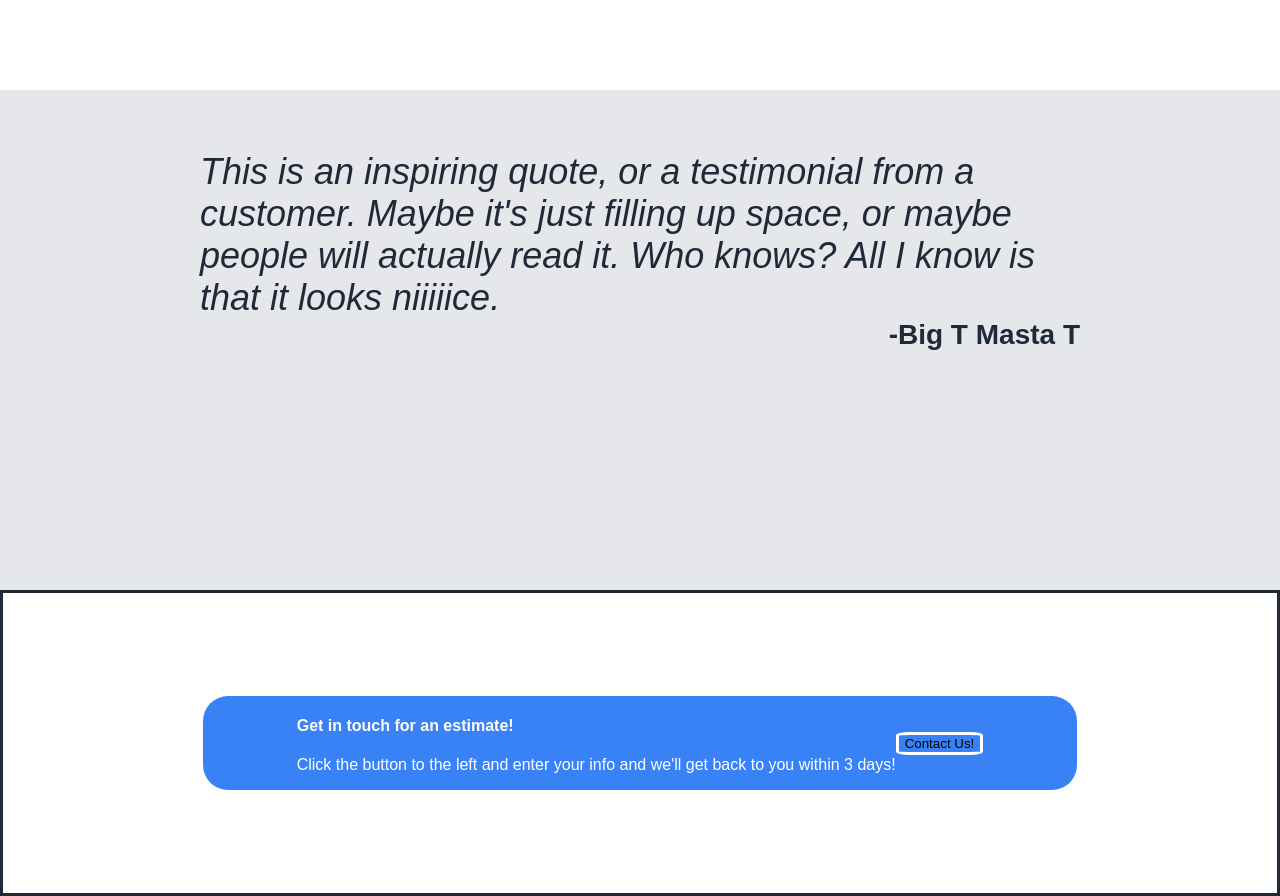
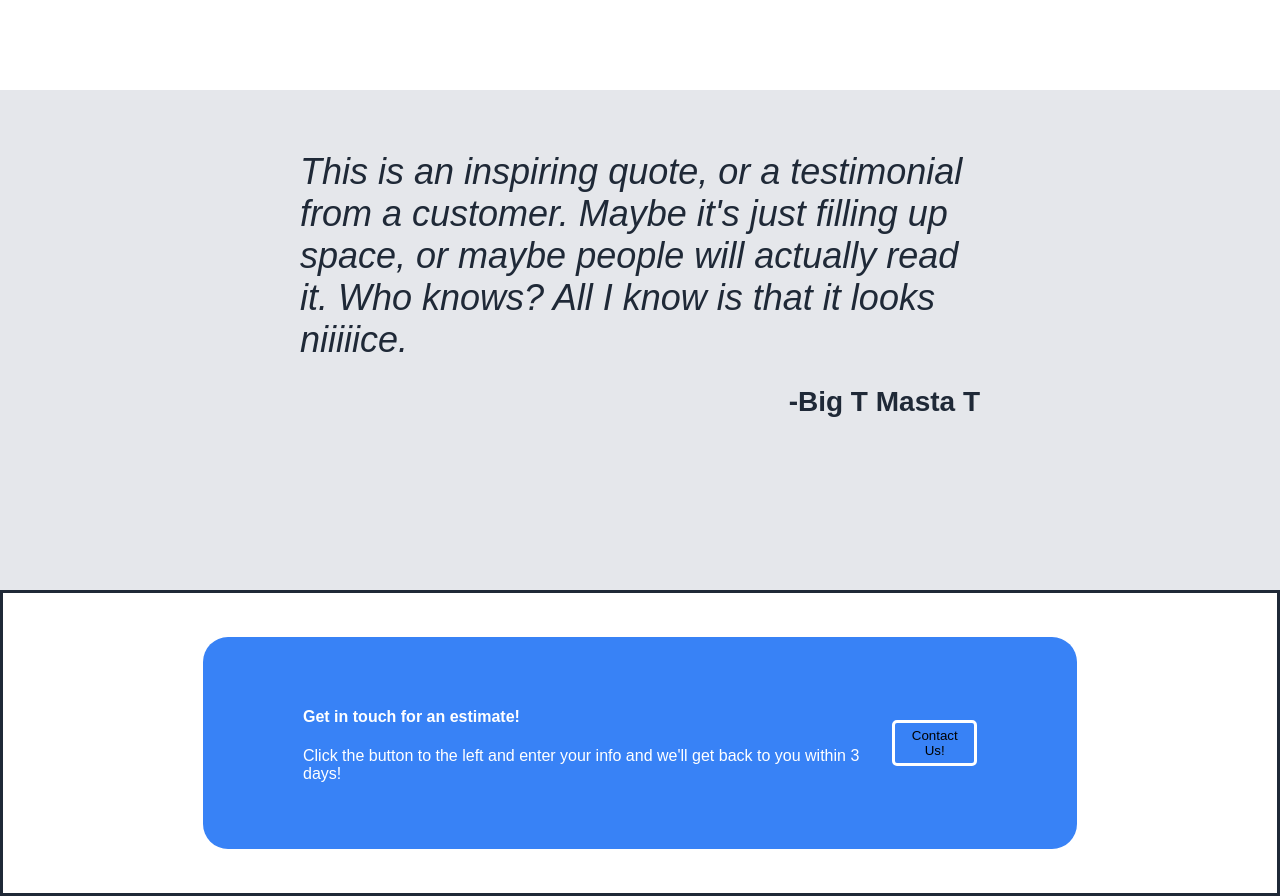
Before and after one commit to Tmoore52/landing-page, a plain HTML site: page index.html in a window 1280 px wide. Shown: the part 1000-1896 px from the top of the page. Drawn offline with Linux system fonts and the light colour scheme.

Commit message:
Finish with contact and made changes to quote

```diff
--- a/style.css
+++ b/style.css
@@ -148,14 +148,15 @@ ul {
     font-size: 36px;
     font-style: italic;
     font-weight: lighter;
-    padding-top: 25px;
     margin-bottom: 0;
+    padding: 25px 100px ;
 }
 
 .author {
     margin: 0 0 0 auto;
     font-weight: bolder;
     font-size: 28px;
+    padding: 0 100px;
 }
 
 .signup{
@@ -173,9 +174,9 @@ ul {
     display: flex;
     flex: 1;
     width: 80%;
-    justify-content: center;
     align-items: center;
     border-radius: 25px;
+    padding: 50px;
 
 }
 
@@ -187,5 +188,12 @@ ul {
 .contact button {
     background-color: #3882f6;
     border: white solid;
-    border-radius: 15%;
+    border-radius: 5px;
+    padding: 5px;
+    margin-right: 50px;
 }
+
+.contact-text {
+    margin-right: auto;
+    padding-left: 50px;
+}
```
